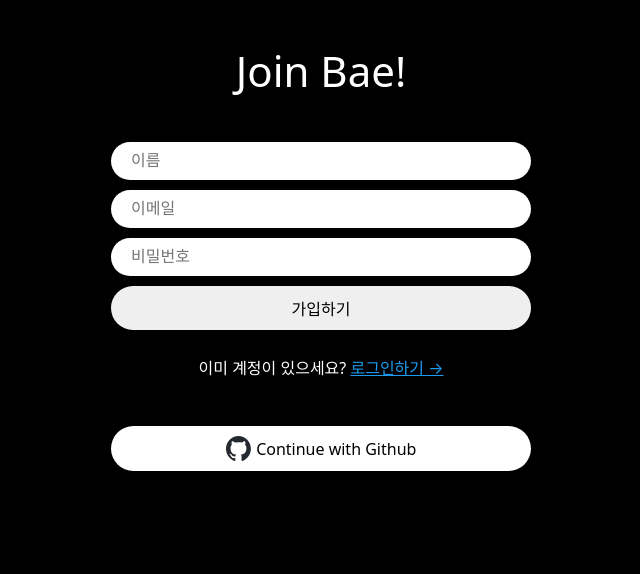
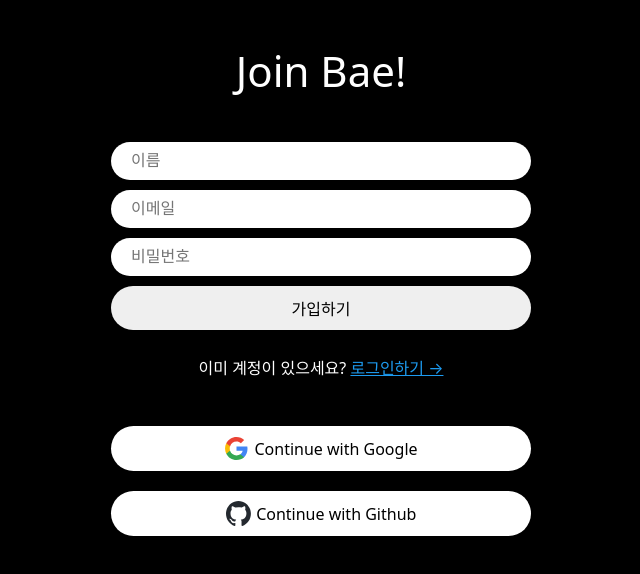
Before and after one commit to HyunSooBae/bae, a React (Vite) app: page /create-account in a window 1280 px wide. Shown: the top 574 px of the page, without its empty margins (319-959 px from the left). Built offline with nearby package versions, Linux system fonts and the light colour scheme; the HTML template or start-up script is replaced by a standard one.

Commit message:
Feat: 구글 로그인 버튼 추가 및 연결

```diff
--- a/src/components/auth-components.ts
+++ b/src/components/auth-components.ts
@@ -43,6 +43,7 @@ export const Error = styled.span`
 
 export const Switcher = styled.span`
   margin-top: 20px;
+  margin-bottom: 50px;
   a {
     color: #1d9bf0;
   }
--- a/src/components/message.tsx
+++ b/src/components/message.tsx
@@ -82,8 +82,8 @@ export default function Message({id, username, photo, msg, userId}: IMsg) {
     }
   }
   const onChange = (e: React.ChangeEvent<HTMLTextAreaElement>) => {
-    const modified = e.target.value
-    setText(modified)
+    const editedText = e.target.value
+    setText(editedText)
   }
   const user = auth.currentUser
   const onDelete = async () => {
--- a/src/components/github-btn.tsx
+++ b/src/components/social-btn.tsx
@@ -1,14 +1,18 @@
-import { GithubAuthProvider, signInWithPopup } from 'firebase/auth'
+import { GithubAuthProvider, GoogleAuthProvider, signInWithPopup } from 'firebase/auth'
 import styled from 'styled-components'
 import { auth } from '../firebase'
 import { useNavigate } from 'react-router-dom'
+
+export interface IProps {
+  site: string;
+}
 
 const Button = styled.span`
   display: flex;
   gap: 5px;
   justify-content: center;
   align-items: center;
-  margin-top: 50px;
+  margin-bottom: 20px;
   padding: 10px 20px;
   width: 100%;
   border-radius: 50px;
@@ -23,12 +27,15 @@ const Logo = styled.img`
   height: 25px;
 `
 
-export default function GithubButton(){
+export default function SocialButton({site}: IProps){
   const navigate = useNavigate()
   const onClick = async () => {
     try {
-      const provider = new GithubAuthProvider()
+      let provider = null
+      if(site == "Google") provider = new GoogleAuthProvider()
+      if(site == "Github") provider = new GithubAuthProvider()
       // await signInWithRedirect(auth, provider)
+      if(!provider) return
       await signInWithPopup(auth, provider)
       navigate("/")
     } catch(error) {
@@ -37,8 +44,8 @@ export default function GithubButton(){
   }
   return (
   <Button onClick={onClick}>
-    <Logo src="public/github-logo.svg" />
-    Continue with Github
+    <Logo src={`public/${site}-logo.svg`} />
+    Continue with {site}
   </Button>
   )
 }
--- a/src/routes/create-account.tsx
+++ b/src/routes/create-account.tsx
@@ -4,7 +4,7 @@ import { auth } from '../firebase'
 import { Link, useNavigate } from 'react-router-dom'
 import { FirebaseError } from 'firebase/app'
 import { Error, Form, Input, Switcher, Title, Wrapper } from '../components/auth-components'
-import GithubButton from '../components/github-btn'
+import SocialButton from '../components/social-btn'
 
 export default function CreateAccount() {
   const navigate = useNavigate()
@@ -62,7 +62,8 @@ export default function CreateAccount() {
       <Switcher>
         이미 계정이 있으세요? <Link to="/login">로그인하기 &rarr;</Link>
       </Switcher>
-      <GithubButton />
+      <SocialButton site="Google" />
+      <SocialButton site="Github" />
     </Wrapper>
   )
 }
--- a/src/routes/login.tsx
+++ b/src/routes/login.tsx
@@ -4,7 +4,7 @@ import { auth } from '../firebase'
 import { Link, useNavigate } from 'react-router-dom'
 import { FirebaseError } from 'firebase/app'
 import { Error, Form, Input, Switcher, Title, Wrapper } from '../components/auth-components'
-import GithubButton from '../components/github-btn'
+import SocialButton from '../components/social-btn'
 
 export default function CreateAccount() {
   const navigate = useNavigate()
@@ -54,7 +54,8 @@ export default function CreateAccount() {
       <Switcher>
         계정이 없으세요? <Link to="/create-account">회원가입하기 &rarr;</Link>
       </Switcher>
-      <GithubButton />
+      <SocialButton site="Google"/>
+      <SocialButton site="Github"/>
     </Wrapper>
   )
 }
```
Also changed, not shown: public/public/Google-logo.svg (added).
